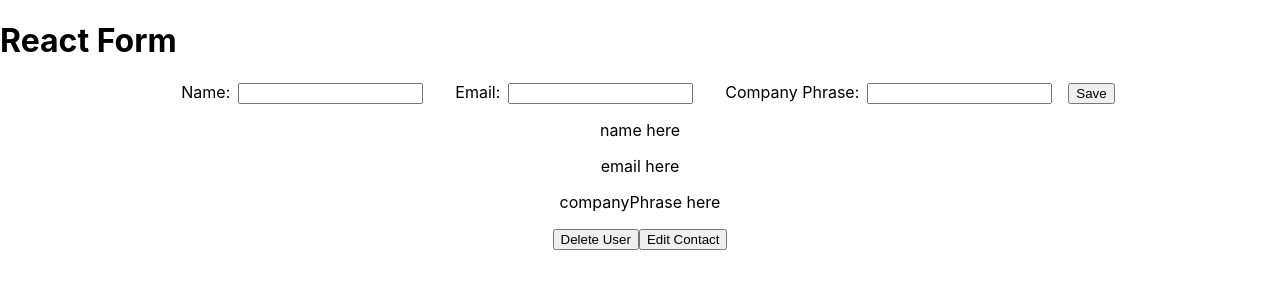
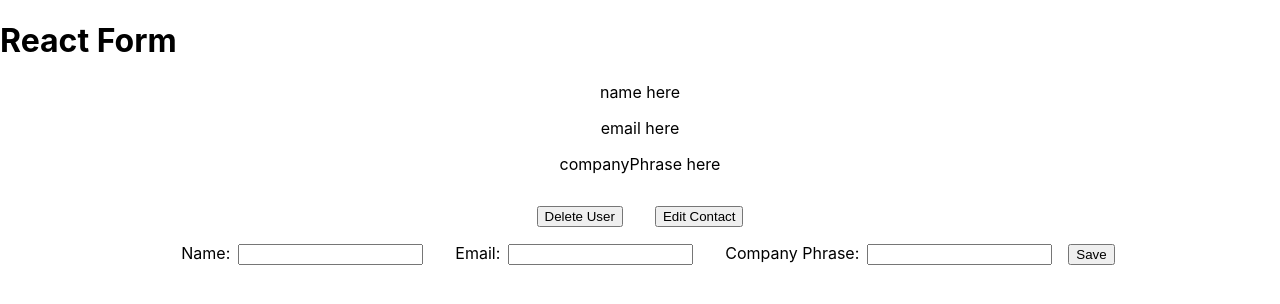
Before and after one commit to YukiRamu/WMAD-React-Assignment-new, a React (Create React App) app in the folder Week2/lab2/: page / in a window 1280 px wide. Shown: the top 304 px of the page. Built offline with nearby package versions, Linux system fonts and the light colour scheme; the HTML template or start-up script is replaced by a standard one.

Commit message:
user form updated

```diff
--- a/Week2/lab2/src/App.js
+++ b/Week2/lab2/src/App.jsx
@@ -1,17 +1,13 @@
 import React, { useState, useEffect } from "react";
 import './App.css';
-import User from "./component/Form/Form";
-import Form from "./component/User/User";
+import Form from "./component/Form/Form.jsx";
+import User from "./component/User/User.jsx";
 
 const App = () => {
   //state hook
-  const [userlist, setUserList] = useState({
-    name: "default usre name",
-    email: "example@gmail.com",
-    phrase: "Your phrase here"
-  });
+  const [userlist, setUserList] = useState();
 
-  //This will be changed to fetch User List later
+  //This will be changed to "fetch User List" later
   //When the window is loaded
   useEffect(() => {
     setUserList([
@@ -42,7 +38,7 @@ const App = () => {
         <h1>React Form</h1>
       </header>
       <section className="userPanel">
-        <User user={userlist} />
+        <User userList={userlist} />
       </section>
       <section className="formPanel">
         <Form />
--- a/Week2/lab2/src/component/User/User.css
+++ b/Week2/lab2/src/component/User/User.css
@@ -1 +1,5 @@
-/* No CSS *//*# sourceMappingURL=User.css.map */
+.delBtn,
+.editBtn {
+  margin: 1rem;
+}
+/*# sourceMappingURL=User.css.map */
--- a/Week2/lab2/src/component/User/User.js
+++ b/Week2/lab2/src/component/User/User.jsx
@@ -2,8 +2,8 @@ import React, { useState, useEffect } from "react";
 import "./User.css";
 
 const User = (props) => {
-
-  console.log(props.user);
+  //state hook
+  console.log("props is ", props);
   return (
     <>
       <div>
--- a/Week2/lab2/src/component/User/User.scss
+++ b/Week2/lab2/src/component/User/User.scss
@@ -0,0 +1,7 @@
+p {
+ // text-align: left;
+}
+.delBtn,
+.editBtn {
+  margin:1rem;
+}
--- a/Week2/lab2/src/index.js
+++ b/Week2/lab2/src/index.js
@@ -1,7 +1,7 @@
 import React from 'react';
 import ReactDOM from 'react-dom';
 import './index.css';
-import App from './App';
+import App from './App.jsx';
 import reportWebVitals from './reportWebVitals';
 
 ReactDOM.render(
```
Also changed, not shown: Week2/lab2/src/component/Form/Form.jsx (renamed from Week2/lab2/src/component/Form/Form.js), 1 other file (tests, documents, lock files or other folders).
